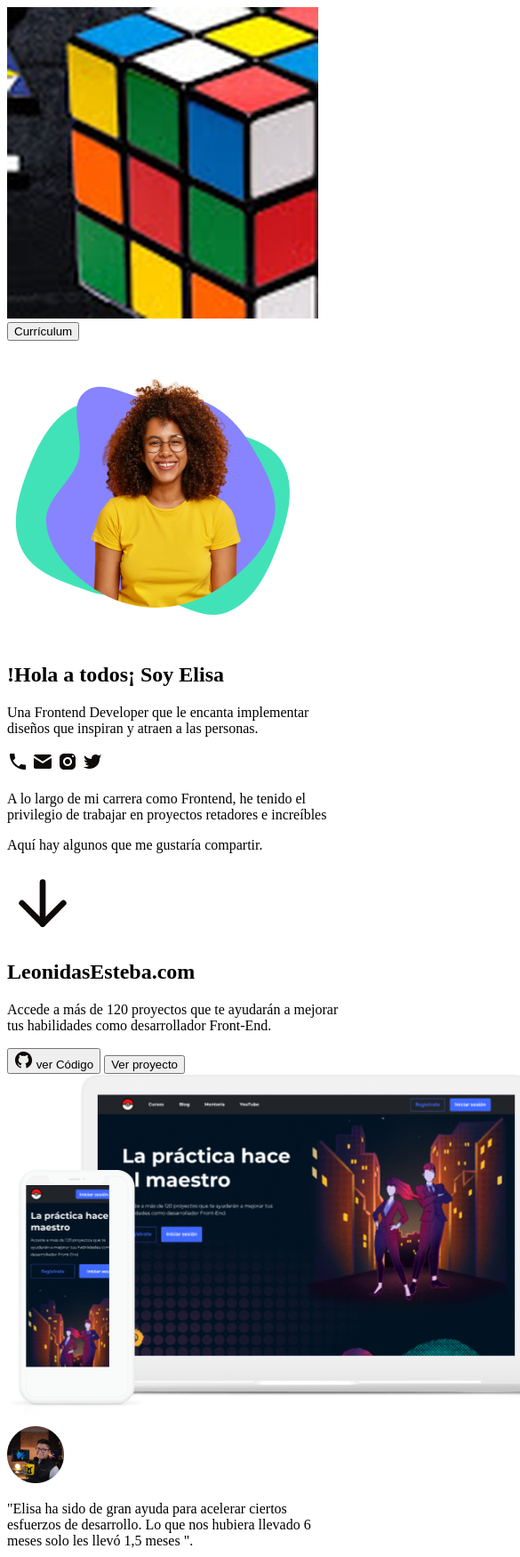
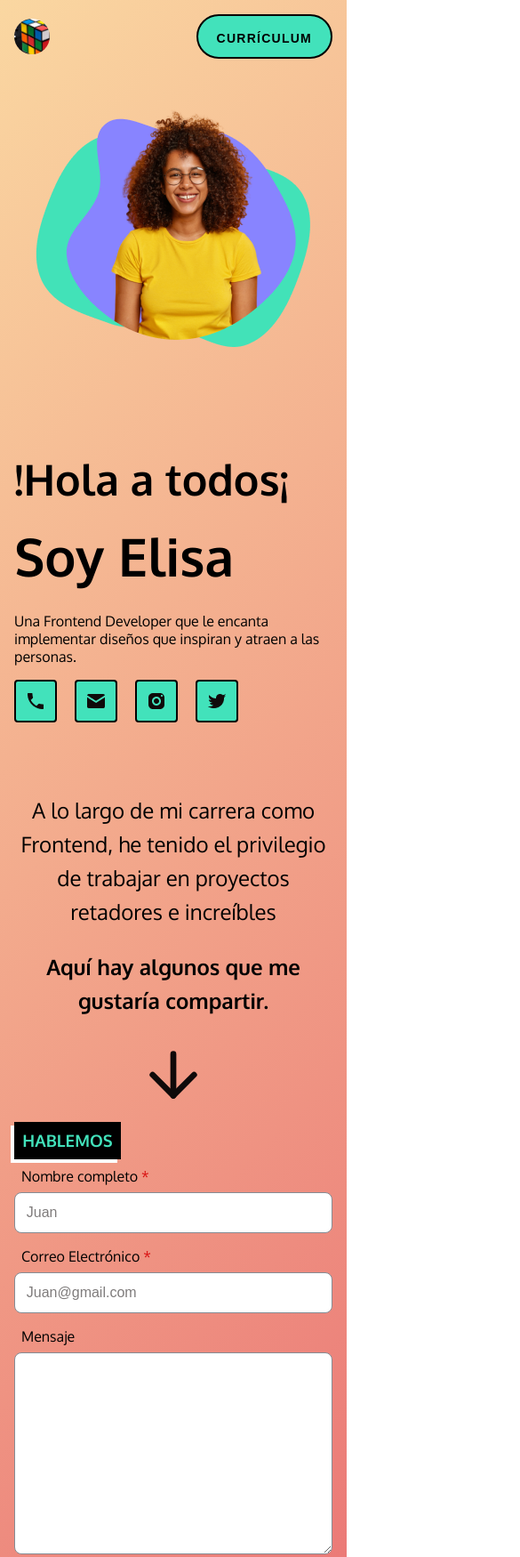
Before and after one commit to Camilo-Arias/Portafolio-Elisa, a plain HTML site: page index.html in a window 390 px wide. Shown: the top 1750 px of the page at 89% size, 585 px wide, since content can reach past the window. Drawn offline with Linux system fonts and the light colour scheme.

Commit message:
Mobile design

```diff
--- a/index.html
+++ b/index.html
@@ -6,14 +6,14 @@
   <meta name="viewport" content="width=device-width, initial-scale=1.0">
   <link rel="preconnect" href="https://fonts.gstatic.com">
   <link href="https://fonts.googleapis.com/css2?family=Oxygen:wght@400;700&display=swap" rel="stylesheet">
-  <link rel="stylesheet" href="style.css">
+  <link rel="stylesheet" href="styles.css">
   <title>Portafolio de Elisa</title>
 </head>
 <body>
   <header class="header">
-    <div class="wrappe">
+    <div class="wrapper">
       <div class="header-content">
-        <img src="/images/cubito.png" alt="Logo de Andres Cuber" title="Logo de Andres Cuber">
+        <img height="40px" src="/images/cubito.png" alt="Logo de Andres Cuber" title="Logo de Andres Cuber">
         <button class="btn primary">
           Currículum
         </button>
@@ -198,7 +198,7 @@
           <input type="email" name="email" id="email" required placeholder="Juan@gmail.com">
           <label for="message">Mensaje</label>
           <textarea name="message" id="message" cols="30" rows="10"></textarea>
-          <button type="submit" class="btnprimary full ">enviar mensaje</button>
+          <button type="submit" class="btn primary full ">enviar mensaje</button>
         </form>
       </div>
     </div>
--- a/styles.css
+++ b/styles.css
@@ -0,0 +1,241 @@
+:root {
+  --font: 'Oxygen', sans-serif;
+  --primary: #42E2BB;
+  --gradient: linear-gradient(135deg, #FAD7A1 0%, #E96D71 100%);
+  --black: black;
+}
+
+body {
+  font-family: var(--font);
+  background: var(--gradient);
+  margin: 0;
+}
+
+.wrapper {
+  max-inline-size: 1232;
+  margin: 0 auto;
+  padding: 0 1em;
+}
+
+h1 {
+  font-size: 59px;
+  line-height: 95px;
+  font-weight: 700;
+  margin: 1rem 0;
+}
+
+.h1 span {
+  display: block;
+}
+
+.h3 {
+  font-size: 48px;
+  line-height: 77px;
+}
+
+.social-item {
+  background: var(--primary);
+  inline-size: 44px;
+  block-size: 44px;
+  display: inline-flex;
+  align-items: center;
+  border-radius: 4px;
+  justify-content: center;
+  border: 2px solid var(--black);
+}
+
+.social-item + .social-item {
+  margin-inline-start: 1em;
+}
+
+.btn {
+  border-radius: 90px;
+  letter-spacing: 1.25px;
+  /* initial = background transparent */
+  background: initial;
+  block-size: 50px;
+  display: block;
+  box-sizing: border-box;
+  font-size: 14px;
+  text-transform: uppercase;
+  text-align: center;
+  line-height: 50px;
+  border: 2px solid var(--black);
+  font-weight: bold;
+  padding: 0 1.5em;
+}
+
+.btn.full {
+  width: 100%;
+}
+
+.btn.primary {
+  background: var(--primary);
+}
+
+.btn.secondary img{
+  position: relative;
+  bottom: 1px;
+}
+
+.btn i {
+  display: inline-block;
+}
+
+.btn span {
+  vertical-align: middle;
+}
+
+.btn i img {
+  vertical-align: middle;
+}
+
+.hero {
+  margin-block-end: 80px;
+}
+
+.hero-content img {
+  display: block;
+  margin: 0 auto;
+}
+
+.header {
+  padding: 1em 0;
+}
+
+.header-content {
+  display: flex;
+  justify-content: space-between;
+  align-items: center;
+}
+
+.header img {
+  border-radius: 50%;
+}
+
+.pre-projects-content {
+  text-align: center;
+}
+
+.pre-projects-content p {
+  font-size: 1.5em;
+  line-height: 38px;
+  letter-spacing: 0.5%;
+}
+
+.pre-projects-content p + p {
+  font-weight: bold;
+}
+
+.project {
+  display: grid;
+  /* order by container of projects */
+  grid-template-areas: "image" "description";
+}
+
+.project-image {
+  /* Name for area of grid */
+  grid-area: image;
+  text-align: center;
+  margin-block-end: 1.5em;
+}
+
+.project-description {
+  grid-area: description;
+}
+
+.project img {
+  max-inline-size: 100%;
+}
+
+.tag span {
+  padding: .5em;
+  background: var(--black);
+  color: var(--primary);
+  box-shadow: -4px 4px 0 white;
+}
+
+.project-copy {
+  line-height: 25px;
+  letter-spacing: .5%;
+  margin-block-end: 2em;
+}
+
+.project-cta {
+  margin-block-start: 1.5em;
+}
+
+.project-cta button + button {
+  margin-block-start: 1em;
+}
+
+.testimony {
+  padding: 1.5em;
+  border-radius: 1.5em;
+  backdrop-filter: blur(39.7657px);
+  background: rgba(255,255,255,.2);
+  border: 3.98px solid rgba(255,255,255,.4);
+}
+
+.testimony-image {
+  text-align: center;
+}
+
+.testimony-copy {
+  line-height: 26px;
+  font-weight: bold;
+}
+
+.testimony-title {
+  font-size: 12px;
+  color: rgba(0, 0, 0, .4);
+  text-transform: uppercase;
+  line-height: 20px;
+}
+
+.project, .testimony {
+  margin-block: 2.5em;
+  display: none;
+}
+
+.form {
+  max-inline-size: 550px;
+  margin: auto;
+}
+
+.form label {
+  display: block;
+  margin-block-start: 1em;
+  margin-block-end: .5em;
+  padding-inline-start: .5em;
+}
+
+.form label span {
+  color: #DA1414;
+}
+
+.form input, .form textarea {
+  box-sizing: border-box;
+  width: 100%;
+  font-size: 1rem;
+  padding: .8em;
+  border-radius: .5em;
+  border: 1px solid #858C94;
+}
+
+.form textarea {
+  margin-block-end: 2em;
+  font-family: inherit;
+}
+
+input::-webkit-input-placeholder {
+  color: #0f0A0A88;
+}
+
+.contact {
+  margin-block-end: 5em;
+}
+
+.footer {
+  text-align: center;
+}
```
Also changed, not shown: images/marvol.png.
